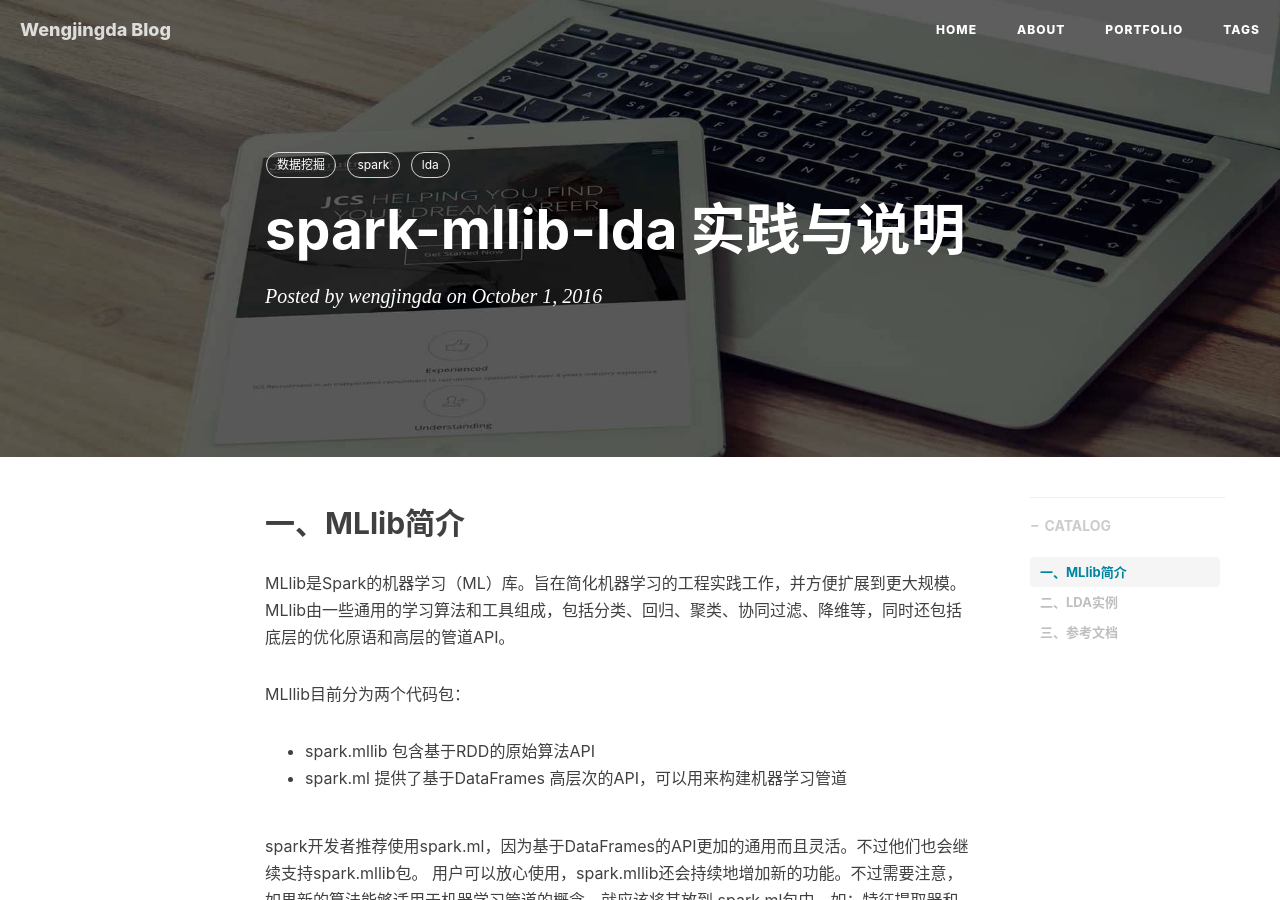
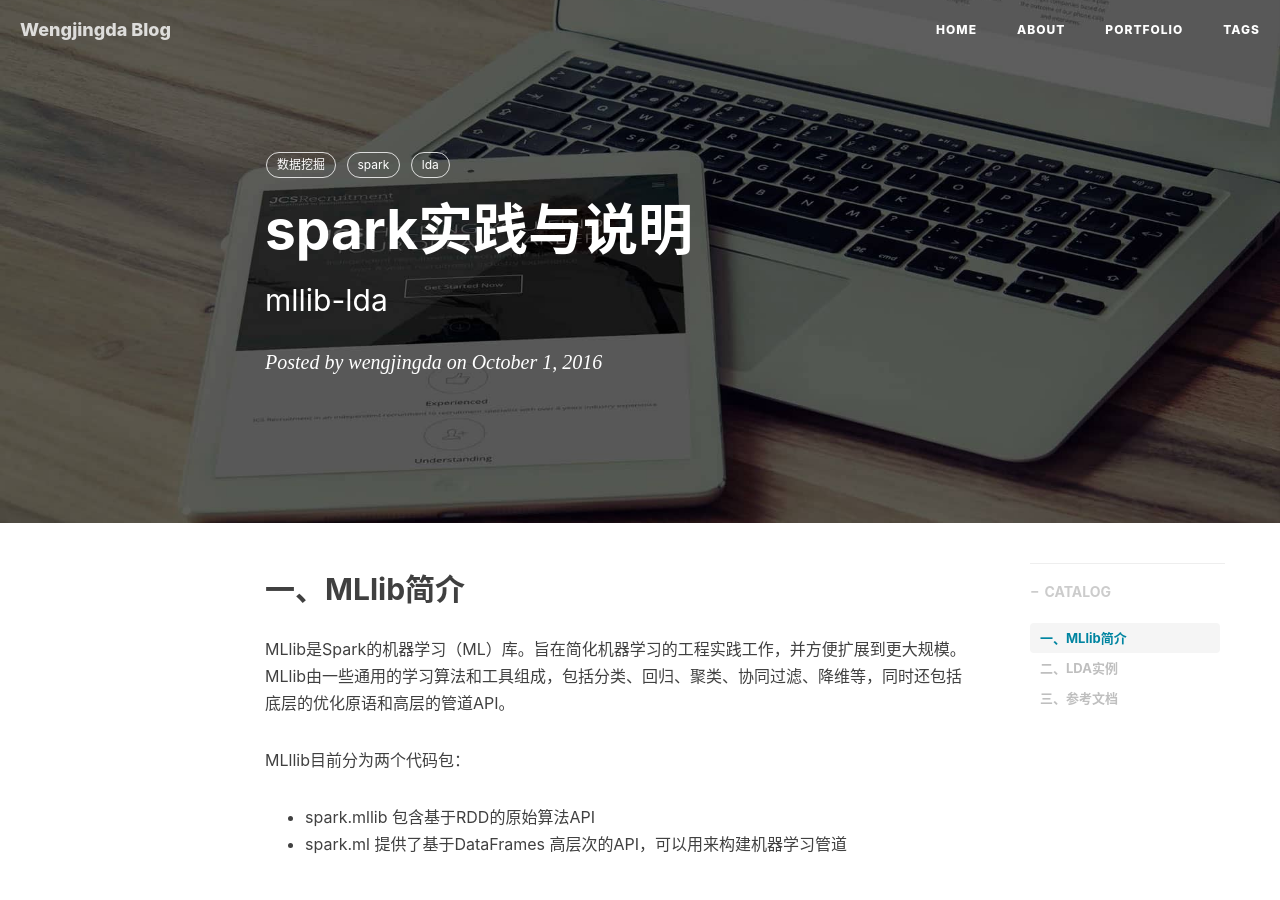
Before and after one commit to wengjingda/wengjingda, a Jekyll site: the page built from _posts/2016-10-01-spark-mllib-lda.markdown, in a window 1280 px wide and 900 px high. Built offline with Jekyll 4.4.1, drawn with Linux system fonts in a browser that asks for light colours; nearby versions of some CDN libraries; comment, search, counter and statistics services are not loaded.

Commit message:
update detail info

```diff
--- a/_posts/2016-10-01-spark-mllib-lda.markdown
+++ b/_posts/2016-10-01-spark-mllib-lda.markdown
@@ -1,7 +1,7 @@
 ---
 layout:     post
-title:      "spark-mllib-lda 实践与说明"
-subtitle:   ""
+title:      "spark实践与说明"
+subtitle:   "mllib-lda"
 date:       2016-10-01
 author:     "wengjingda"
 header-img: "img/post-bg-rwd.jpg"
```
